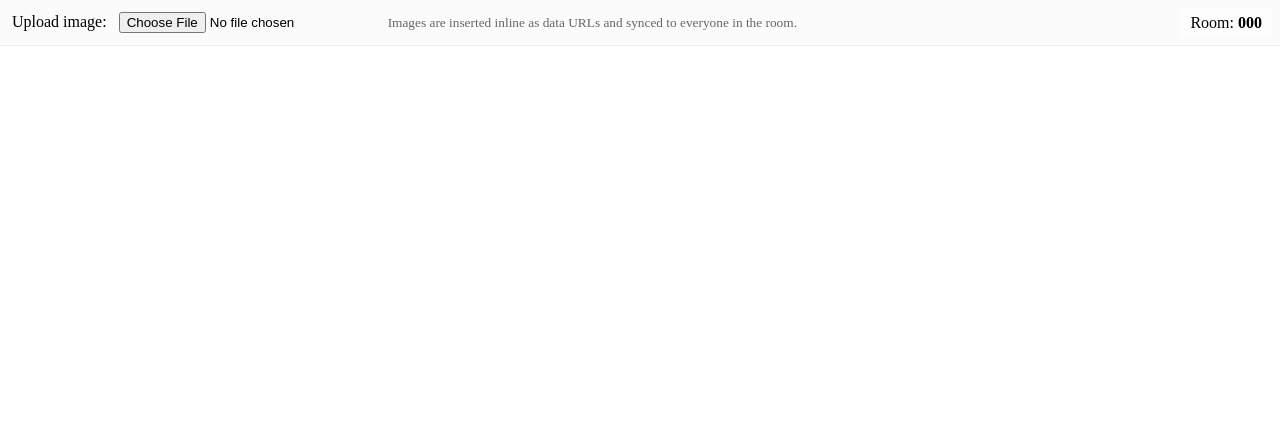
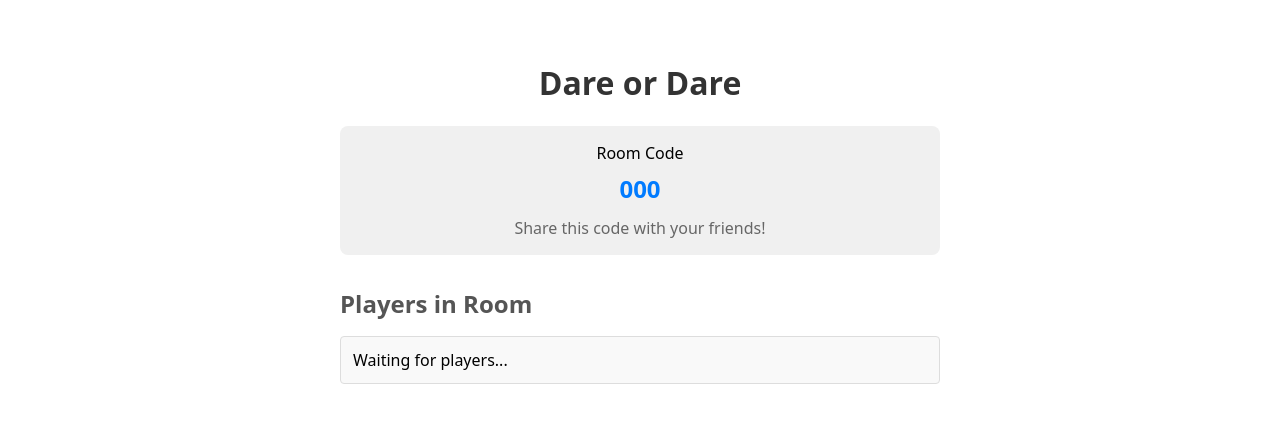
Before and after one commit to toffeetoffee/TruthOrDare1, a Flask app: template templates/room.html in a window 1280 px wide. Shown: the top 423 px of the page. Run offline with Flask 3, Linux system fonts and the light colour scheme; the template is opened without the code that fills it: most values are stand-ins (such as "Sample title", 1, 10 or a date in 2020); some libraries are stand-ins or nearby versions.

Commit message:
display player, player name

```diff
--- a/app.py
+++ b/app.py
@@ -4,10 +4,10 @@ import string, random
 
 app = Flask(__name__)
 app.config['SECRET_KEY'] = 'replace-this-with-a-secret'
-# allow larger socket payloads for pasted images (adjust as needed)
-socketio = SocketIO(app, cors_allowed_origins='*', max_http_buffer_size=10000000)
+socketio = SocketIO(app, cors_allowed_origins='*')
 
-# In-memory store: room_code -> html (contenteditable HTML)
+# In-memory store: room_code -> list of players
+# Each player: {'sid': socket_id, 'name': username}
 rooms = {}
 
 def gen_code(n=6):
@@ -17,47 +17,65 @@ def gen_code(n=6):
 def index():
     return render_template('index.html')
 
-@app.route('/create')
+@app.route('/create', methods=['POST'])
 def create():
+    name = request.form.get('name', '').strip()
+    if not name:
+        return redirect(url_for('index'))
     code = gen_code(6)
-    rooms[code] = ''
-    return redirect(url_for('room', code=code))
+    rooms[code] = []
+    return redirect(url_for('room', code=code, name=name))
 
 @app.route('/join', methods=['POST'])
 def join_post():
     code = request.form.get('code', '').strip().upper()
-    if not code:
+    name = request.form.get('name', '').strip()
+    if not code or not name:
         return redirect(url_for('index'))
-    # Create room if missing (optional)
-    rooms.setdefault(code, '')
-    return redirect(url_for('room', code=code))
+    # Create room if missing
+    rooms.setdefault(code, [])
+    return redirect(url_for('room', code=code, name=name))
 
 @app.route('/room/<code>')
 def room(code):
+    name = request.args.get('name', '')
+    if not name:
+        return redirect(url_for('index'))
     code = code.strip().upper()
-    rooms.setdefault(code, '')
-    return render_template('room.html', code=code)
+    rooms.setdefault(code, [])
+    return render_template('room.html', code=code, name=name)
 
 # --- Socket events ---
 @socketio.on('join')
 def on_join(data):
     room = data.get('room')
+    name = data.get('name', 'Anonymous')
     if not room:
         return
+
     join_room(room)
-    # send current content (html) to the joining client only
-    emit('init', {'html': rooms.get(room, '')}, to=request.sid)
 
-@socketio.on('content_change')
-def on_content_change(data):
-    room = data.get('room')
-    html = data.get('html', '')
-    if not room:
-        return
-    rooms[room] = html
-    # broadcast to everyone in room except the sender
-    emit('content_change', {'html': html}, room=room, include_self=False)
+    # Add player to room
+    player = {'sid': request.sid, 'name': name}
+    rooms.setdefault(room, [])
+
+    # Check if player already exists (reconnect), otherwise add
+    existing = [p for p in rooms[room] if p['sid'] == request.sid]
+    if not existing:
+        rooms[room].append(player)
+
+    # Broadcast updated player list to everyone in room
+    player_names = [p['name'] for p in rooms[room]]
+    emit('player_list', {'players': player_names}, room=room)
+
+@socketio.on('disconnect')
+def on_disconnect():
+    # Remove player from all rooms
+    for room_code in rooms:
+        rooms[room_code] = [p for p in rooms[room_code] if p['sid'] != request.sid]
+        # Broadcast updated list
+        player_names = [p['name'] for p in rooms[room_code]]
+        emit('player_list', {'players': player_names}, room=room_code)
 
 if __name__ == '__main__':
-    # For local dev: socketio.run(app)
     socketio.run(app, host='0.0.0.0', port=5000)
--- a/templates/room.html
+++ b/templates/room.html
@@ -5,122 +5,107 @@
   <meta name="viewport" content="width=device-width,initial-scale=1" />
   <title>Room {{ code }}</title>
   <style>
-    html,body { height:100%; margin:0; }
-    /* contenteditable editor */
-    #doc { width:100%; min-height:calc(100vh - 64px); border:0; padding:24px; box-sizing:border-box; font-family: ui-sans-serif, system-ui, -apple-system, 'Segoe UI', Roboto, 'Helvetica Neue', Arial; font-size:16px; outline:none; }
-    #doc img { max-width:100%; height:auto; }
-    .banner { position:fixed; top:8px; right:8px; background:#fff8; padding:6px 10px; border-radius:6px; }
-    .uploader { padding:12px; background:#fbfbfb; border-bottom:1px solid #eee; }
-    .uploader input { margin-left:8px; }
+    body {
+      font-family: system-ui, -apple-system, sans-serif;
+      padding: 40px;
+      max-width: 600px;
+      margin: 0 auto;
+    }
+    h1 {
+      text-align: center;
+      color: #333;
+    }
+    .room-info {
+      text-align: center;
+      margin-bottom: 32px;
+      padding: 16px;
+      background: #f0f0f0;
+      border-radius: 8px;
+    }
+    .room-code {
+      font-size: 24px;
+      font-weight: bold;
+      color: #007bff;
+      margin-top: 8px;
+    }
+    .players-section {
+      margin-top: 24px;
+    }
+    .players-section h2 {
+      margin-bottom: 16px;
+      color: #555;
+    }
+    .player-list {
+      list-style: none;
+      padding: 0;
+    }
+    .player-item {
+      padding: 12px;
+      margin-bottom: 8px;
+      background: #f9f9f9;
+      border: 1px solid #ddd;
+      border-radius: 4px;
+    }
+    .player-count {
+      color: #666;
+      font-size: 14px;
+      margin-top: 8px;
+    }
   </style>
 </head>
 <body>
-  <div class="banner">Room: <strong id="room-code">{{ code }}</strong></div>
+  <h1>Dare or Dare</h1>
 
-  <!-- simple uploader box -->
-  <div class="uploader">
-    <label>
-      Upload image:
-      <input id="imgUpload" type="file" accept="image/*" />
-    </label>
-    <small style="margin-left:12px;color:#666">Images are inserted inline as data URLs and synced to everyone in the room.</small>
+  <div class="room-info">
+    <div>Room Code</div>
+    <div class="room-code">{{ code }}</div>
+    <div style="margin-top: 12px; color: #666;">Share this code with your friends!</div>
   </div>
 
-  <div id="doc" contenteditable="true" spellcheck="false"></div>
+  <div class="players-section">
+    <h2>Players in Room</h2>
+    <ul id="player-list" class="player-list">
+      <li class="player-item">Waiting for players...</li>
+    </ul>
+    <div id="player-count" class="player-count"></div>
+  </div>
 
-  <script src="https://cdn.socket.io/4.6.1/socket.io.min.js" integrity="" crossorigin="anonymous"></script>
+  <script src="https://cdn.socket.io/4.6.1/socket.io.min.js" crossorigin="anonymous"></script>
   <script>
     const ROOM = '{{ code }}';
+    const NAME = '{{ name }}';
     const socket = io();
 
-    const editor = document.getElementById('doc');
-    const uploader = document.getElementById('imgUpload');
+    const playerList = document.getElementById('player-list');
+    const playerCount = document.getElementById('player-count');
 
-    // join the room when connected
+    // Join the room when connected
     socket.on('connect', () => {
-      socket.emit('join', { room: ROOM });
+      socket.emit('join', { room: ROOM, name: NAME });
     });
 
-    // initial content from server (html)
-    socket.on('init', (data) => {
-      if (typeof data.html === 'string') {
-        editor.innerHTML = data.html;
+    // Update player list
+    socket.on('player_list', (data) => {
+      if (!data.players || data.players.length === 0) {
+        playerList.innerHTML = '<li class="player-item">Waiting for players...</li>';
+        playerCount.textContent = '';
+        return;
       }
+
+      // Display all players
+      playerList.innerHTML = data.players
+        .map(name => `<li class="player-item">${escapeHtml(name)}</li>`)
+        .join('');
+
+      playerCount.textContent = `${data.players.length} player(s) in room`;
     });
 
-    // when other clients send updates (html)
-    socket.on('content_change', (data) => {
-      if (typeof data.html !== 'string') return;
-      if (editor.innerHTML === data.html) return;
-      // naive replace; we try to move caret to end after update
-      editor.innerHTML = data.html;
-      placeCaretAtEnd(editor);
-    });
-
-    // helper to place caret at end
-    function placeCaretAtEnd(el) {
-      el.focus();
-      if (typeof window.getSelection != 'undefined' && typeof document.createRange != 'undefined') {
-        var range = document.createRange();
-        range.selectNodeContents(el);
-        range.collapse(false);
-        var sel = window.getSelection();
-        sel.removeAllRanges();
-        sel.addRange(range);
-      }
+    // Simple HTML escape function
+    function escapeHtml(text) {
+      const div = document.createElement('div');
+      div.textContent = text;
+      return div.innerHTML;
     }
-
-    // emit content with debounce
-    let timer = null;
-    function scheduleEmit() {
-      clearTimeout(timer);
-      timer = setTimeout(() => {
-        socket.emit('content_change', { room: ROOM, html: editor.innerHTML });
-      }, 250);
-    }
-
-    // listen for user edits
-    editor.addEventListener('input', scheduleEmit);
-
-    // handle paste: if an image is pasted, read as dataURL and insert as <img>
-    editor.addEventListener('paste', function(e) {
-      const items = (e.clipboardData || window.clipboardData).items;
-      if (!items) return;
-      for (let i = 0; i < items.length; i++) {
-        const item = items[i];
-        if (item.type.indexOf('image') !== -1) {
-          const file = item.getAsFile();
-          const reader = new FileReader();
-          reader.onload = function(ev) {
-            // insert image at cursor using execCommand for simplicity
-            const dataUrl = ev.target.result;
-            document.execCommand('insertHTML', false, '<img src="' + dataUrl + '" style="max-width:100%;" />');
-            scheduleEmit();
-          };
-          reader.readAsDataURL(file);
-          e.preventDefault();
-        }
-      }
-    });
-
-    // handle file input uploads (inserts image into editor)
-    uploader.addEventListener('change', function(e) {
-      const file = (e.target.files && e.target.files[0]);
-      if (!file) return;
-      if (!file.type.startsWith('image/')) return;
-      const reader = new FileReader();
-      reader.onload = function(ev) {
-        const dataUrl = ev.target.result;
-        // insert image at current caret position
-        document.execCommand('insertHTML', false, '<img src="' + dataUrl + '" style="max-width:100%;" />');
-        scheduleEmit();
-        // reset input so same file can be uploaded again if needed
-        uploader.value = '';
-      };
-      reader.readAsDataURL(file);
-    });
-
-    // also provide a simple paste-from-URL fallback (ctrl+v normal) - handled by browser
   </script>
 </body>
 </html>
```
Also changed, not shown: templates/index.html (+70 -9 lines).
